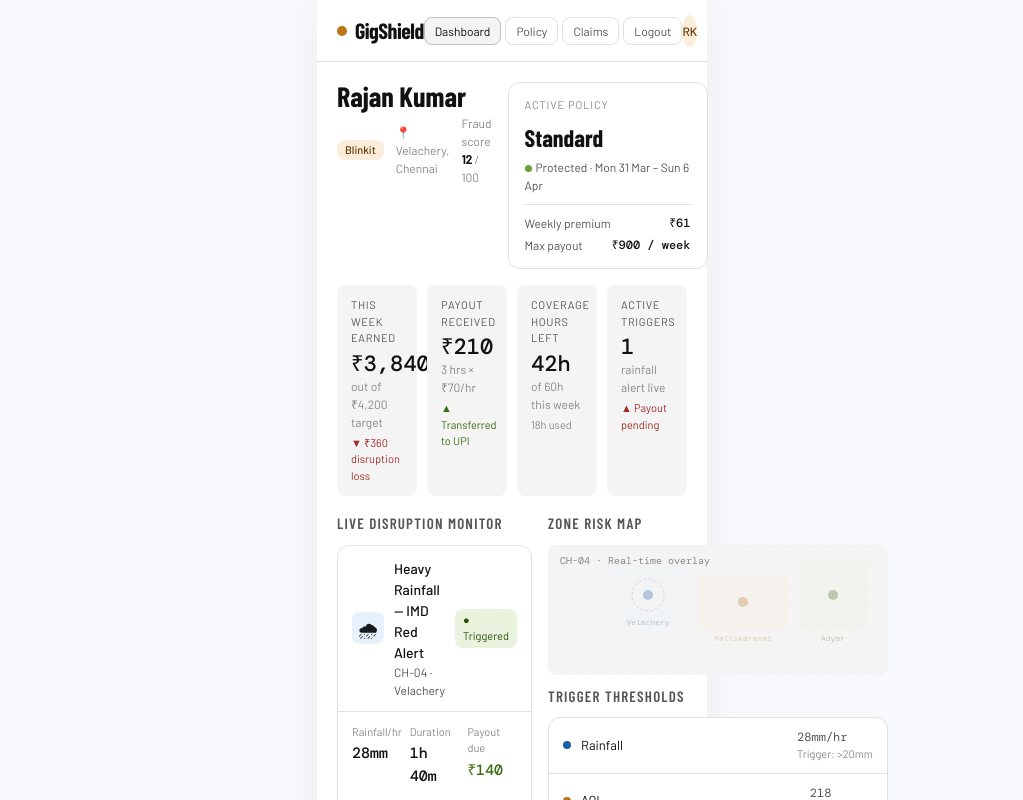
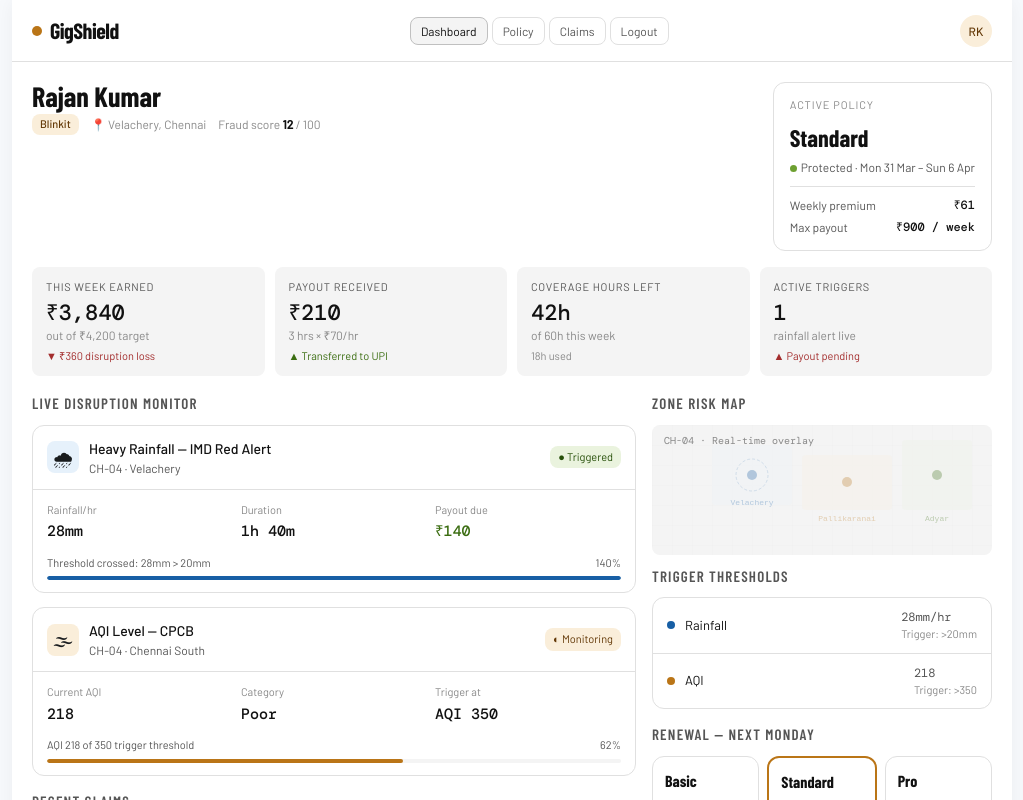
Before and after one commit to RainboeStrykr/guidewire-devtrails-gigshield, a React (Vite) app in the folder frontend/: page /dashboard in a window 1280 px wide. Shown: the top 800 px of the page, without its empty margins (128-1151 px from the left). Built offline with nearby package versions, Linux system fonts and the light colour scheme.

Commit message:
fix(frontend): remove global max-width to allow dashboard expansion

```diff
--- a/frontend/src/App.css
+++ b/frontend/src/App.css
@@ -4,6 +4,10 @@
   min-height: 100vh;
   display: flex;
   flex-direction: column;
+  max-width: 390px;
+  margin: 0 auto;
+  box-shadow: 0 0 40px rgba(0, 0, 0, 0.05);
+  background-color: var(--surface);
 }
 
 .spacer-sm { height: 0.5rem; }
--- a/frontend/src/gs-styles.css
+++ b/frontend/src/gs-styles.css
@@ -12,7 +12,15 @@
   --border-radius-lg: 12px;
 }
 
-.gs-root { font-family: 'Barlow', sans-serif; padding: 0; background: #fff; }
+.gs-root {
+  font-family: 'Barlow', sans-serif;
+  padding: 0;
+  background: #fff;
+  max-width: 1000px;
+  margin: 0 auto;
+  box-shadow: 0 0 20px rgba(0,0,0,0.05);
+  min-height: 100vh;
+}
 .gs-mono { font-family: 'DM Mono', monospace; }
 .gs-heading { font-family: 'Barlow Condensed', sans-serif; }
 
@@ -94,7 +102,6 @@
 .gs-alert-status.monitor { background: #FAEEDA; color: #633806; }
 .gs-alert-status.clear { background: var(--color-background-secondary); color: var(--color-text-secondary); }
 .gs-alert-body { padding: 12px 14px; display: grid; grid-template-columns: repeat(3, 1fr); gap: 8px; }
-.gs-alert-stat { }
 .gs-alert-stat-label { font-size: 11px; color: var(--color-text-tertiary); margin-bottom: 2px; }
 .gs-alert-stat-val { font-family: 'DM Mono', monospace; font-size: 15px; color: var(--color-text-primary); font-weight: 500; }
 .gs-progress-wrap { padding: 0 14px 12px; }
--- a/frontend/src/index.css
+++ b/frontend/src/index.css
@@ -70,14 +70,11 @@ h1, h2, h3, h4, .headline {
   border: 1px solid var(--outline-variant);
 }
 
-/* Layout for Mobile Prototype (390px width) */
 #root {
-  max-width: 390px;
-  min-height: 100vh;
+  width: 100%;
   margin: 0 auto;
+  position: relative;
   background-color: var(--surface);
-  position: relative;
-  box-shadow: 0 0 40px rgba(0, 0, 0, 0.05); /* Preview frame */
 }
 
 /* Utility classes for the design strategy */
```
